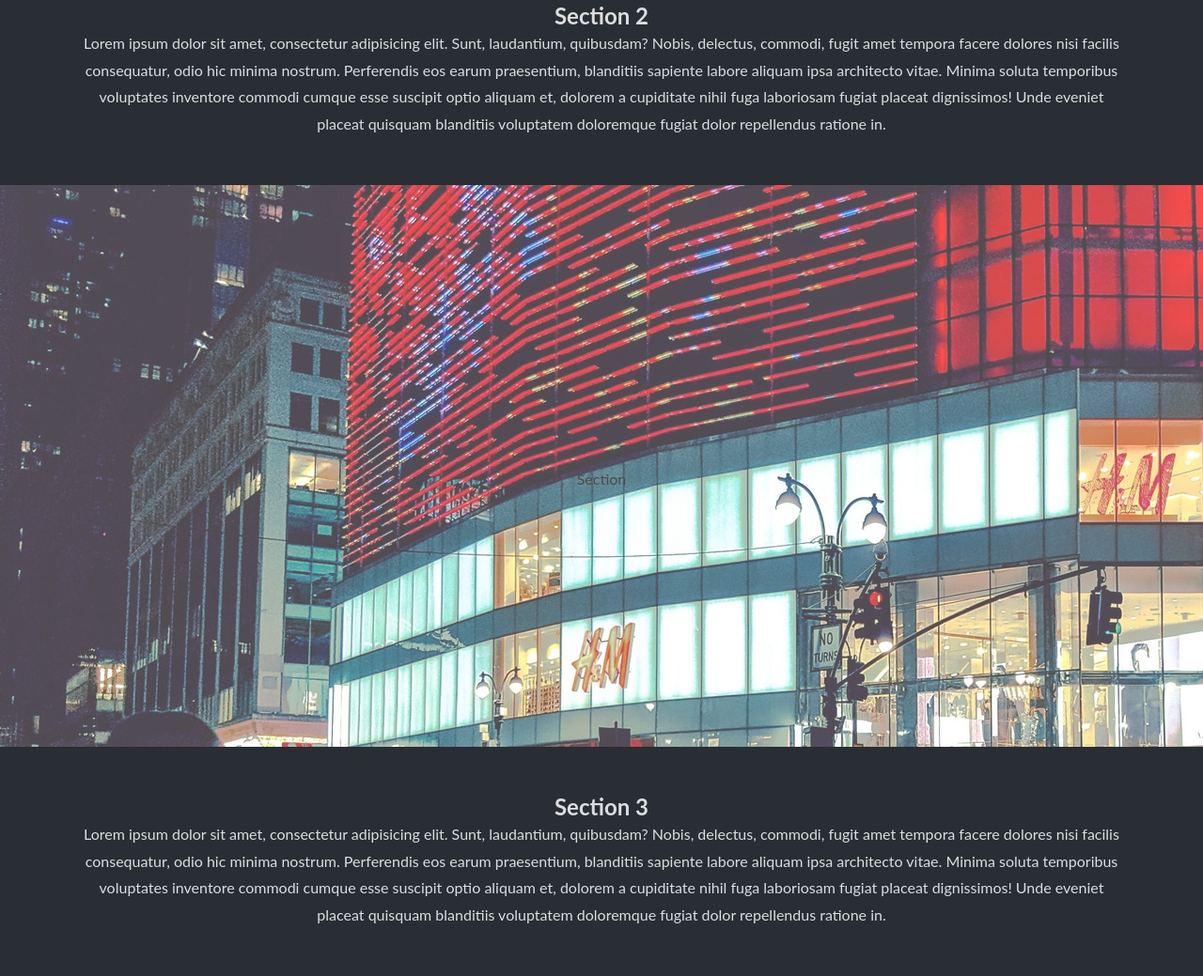
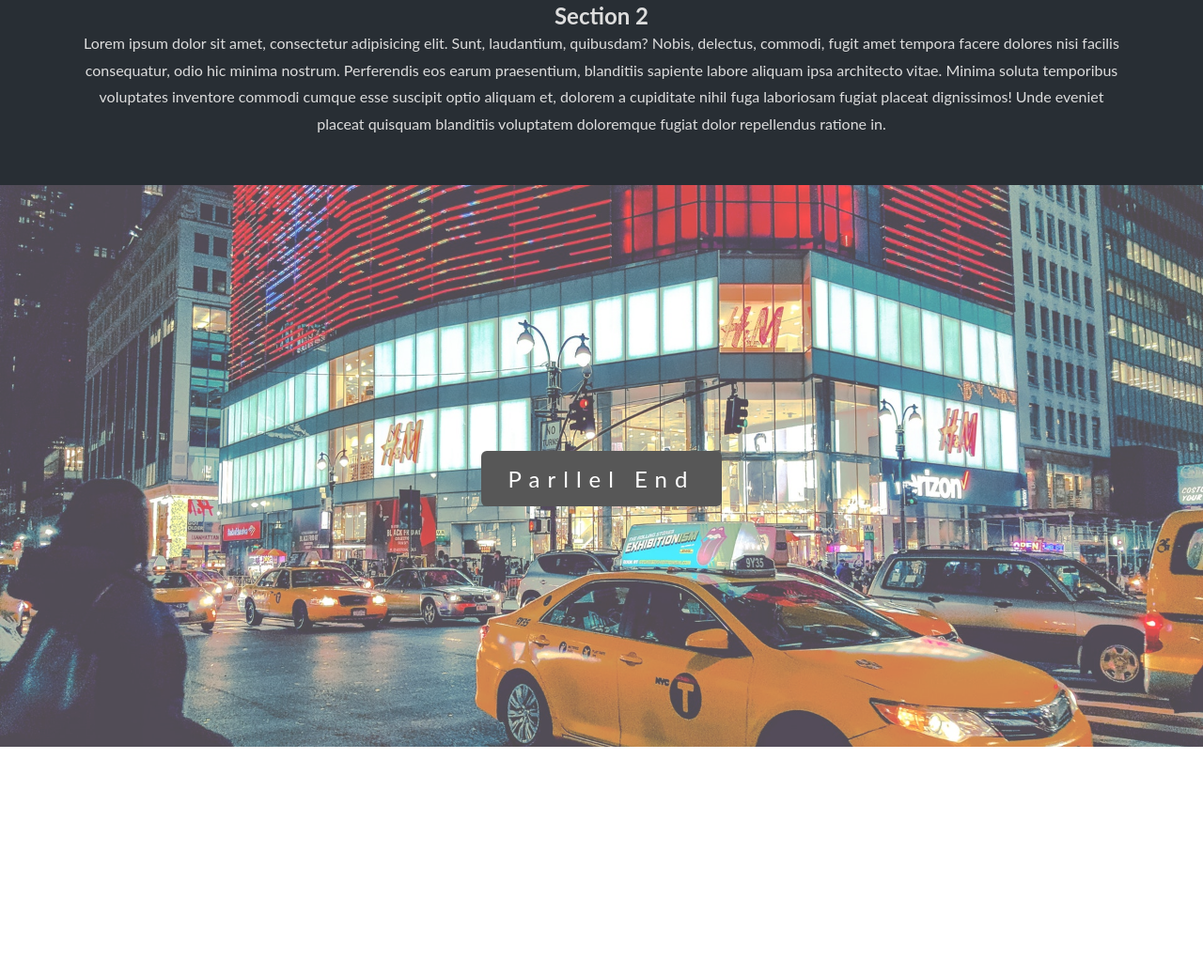
Before and after one commit to Caibiy/h5-jsLearn, a plain HTML site: page parallaxWebSite/index.html in a window 1280 px wide. Shown: the part 1689-2728 px from the top of the page at 94% size. After the commit the page ends 2484 px from the top, so only its background shows below. Drawn offline with Linux system fonts and the light colour scheme.

Commit message:
'parallex2'

```diff
--- a/parallaxWebSite/css/style.css
+++ b/parallaxWebSite/css/style.css
@@ -13,29 +13,48 @@
 .pimg1, .pimg2, .pimg3{
   position:relative;
   opacity:0.70;
-  background-position:center;
-  background-size:cover;
-  background-repeat:no-repeat;
-  background-attachment:fixed;
 }
 
 .pimg1 {
     min-height: 100%;
     background: url("../img/1.jpeg");
+      background-position:center;
+  background-size:cover;
+  background-repeat:no-repeat;
+  background-attachment:fixed;
 }
 .pimg2{
     min-height: 598px;
-    background:url("../img/2.jpeg")
+    background:url("../img/2.jpeg");
+      background-position:center;
+  background-size:cover;
+  background-repeat:no-repeat;
+  background-attachment:fixed;
 }
 .pimg3{
     min-height: 598px;
-    background:url("../img/3.jpeg")
+    background:url("../img/3.jpeg");
+      background-position:center;
+  background-size:cover;
+  background-repeat:no-repeat;
+  background-attachment:fixed;
 }
 .ptext{
+    font-size: 24px;
     position: absolute;
     width: 100%;
     text-align: center;
     top:50%;
+    color:#fff;
+}
+.ptext .border{
+        padding: 15px 29px;
+        background-color:#111;
+        border-radius: 6px;
+        letter-spacing: 8px;
+}
+.ptext .border.trans{
+    background-color:transparent;
 }
 .section{
     padding:50px 80px;
--- a/parallaxWebSite/index.html
+++ b/parallaxWebSite/index.html
@@ -6,7 +6,7 @@
     </head>
     <body>
         <div class="pimg1">
-          <div class="ptext">Parllel</div>
+          <div class="ptext"><span class="border">Parllel Start</span></div>
         </div>
         <section class="section section-light">
             <h2>Section 1</h2>
@@ -18,7 +18,7 @@
              placeat quisquam blanditiis voluptatem doloremque fugiat dolor repellendus ratione in.</p>
         </section>
         <div class="pimg2">
-          <span class="ptext">Section</span>
+          <div class="ptext"><span class="border trans">Section</span></div>
         </div>
         <section class="section section-dark">
             <h2>Section 2</h2>
@@ -30,16 +30,7 @@
              placeat quisquam blanditiis voluptatem doloremque fugiat dolor repellendus ratione in.</p>
         </section>
         <div class="pimg3">
-          <span class="ptext">Section</span>
+          <div class="ptext"><span class="border">Parllel End</span></div>
         </div>
-        <section class="section section-dark">
-            <h2>Section 3</h2>
-            <p>  Lorem ipsum dolor sit amet, consectetur adipisicing elit. Sunt, laudantium,
-             quibusdam? Nobis, delectus, commodi, fugit amet tempora facere dolores nisi facilis consequatur,
-             odio hic minima nostrum. Perferendis eos earum praesentium, blanditiis sapiente labore aliquam
-             ipsa architecto vitae. Minima soluta temporibus voluptates inventore commodi cumque esse suscipit
-             optio aliquam et, dolorem a cupiditate nihil fuga laboriosam fugiat placeat dignissimos! Unde eveniet
-             placeat quisquam blanditiis voluptatem doloremque fugiat dolor repellendus ratione in.</p>
-        </section>
     </body>
 </html>
```
